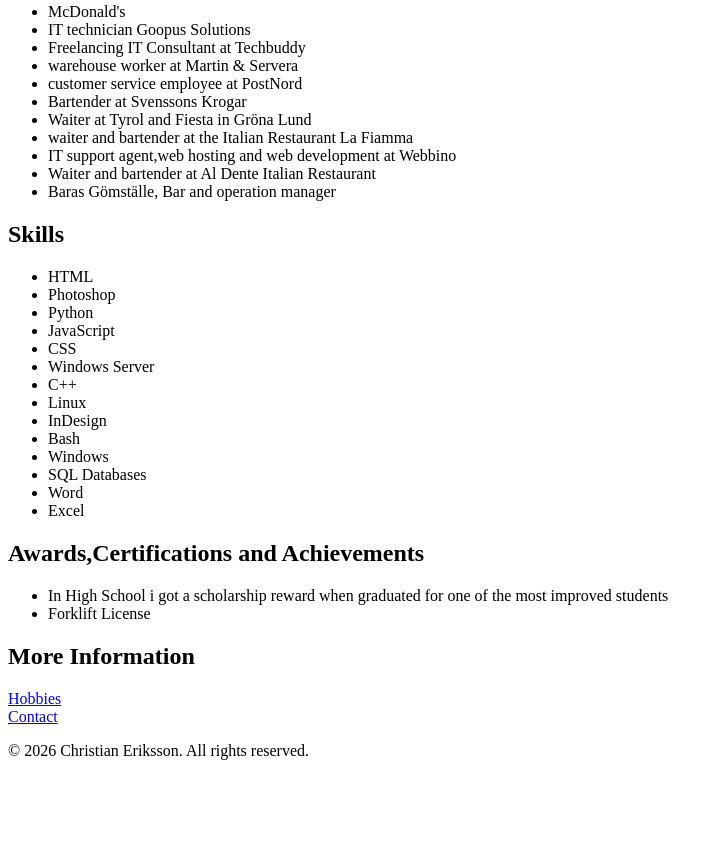
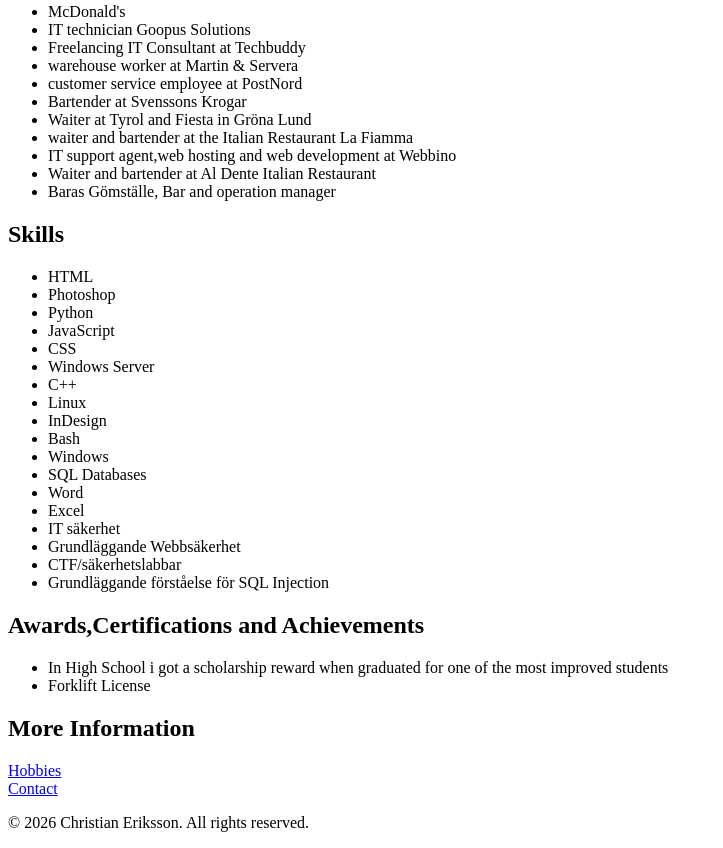
Before and after one commit to mrbossce-tech/online-resume, a plain HTML site: page index.html in a window 1280 px wide. Shown: the part 611-1459 px from the top of the page, without its empty margins (0-723 px from the left). Before the commit the page ends 1387 px from the top, so only its background shows below. Drawn offline with Linux system fonts and the light colour scheme.

Commit message:
Update index.html

```diff
--- a/index.html
+++ b/index.html
@@ -55,6 +55,10 @@
 <li>SQL Databases</li>
 <li>Word</li>
 <li>Excel</li>
+<li>IT säkerhet</li>
+<li>Grundläggande Webbsäkerhet</li>
+<li>CTF/säkerhetslabbar</li>
+<li>Grundläggande förståelse för SQL Injection</li>
 </ul>
 <h2>Awards,Certifications and Achievements</h2>
 <ul>
```
